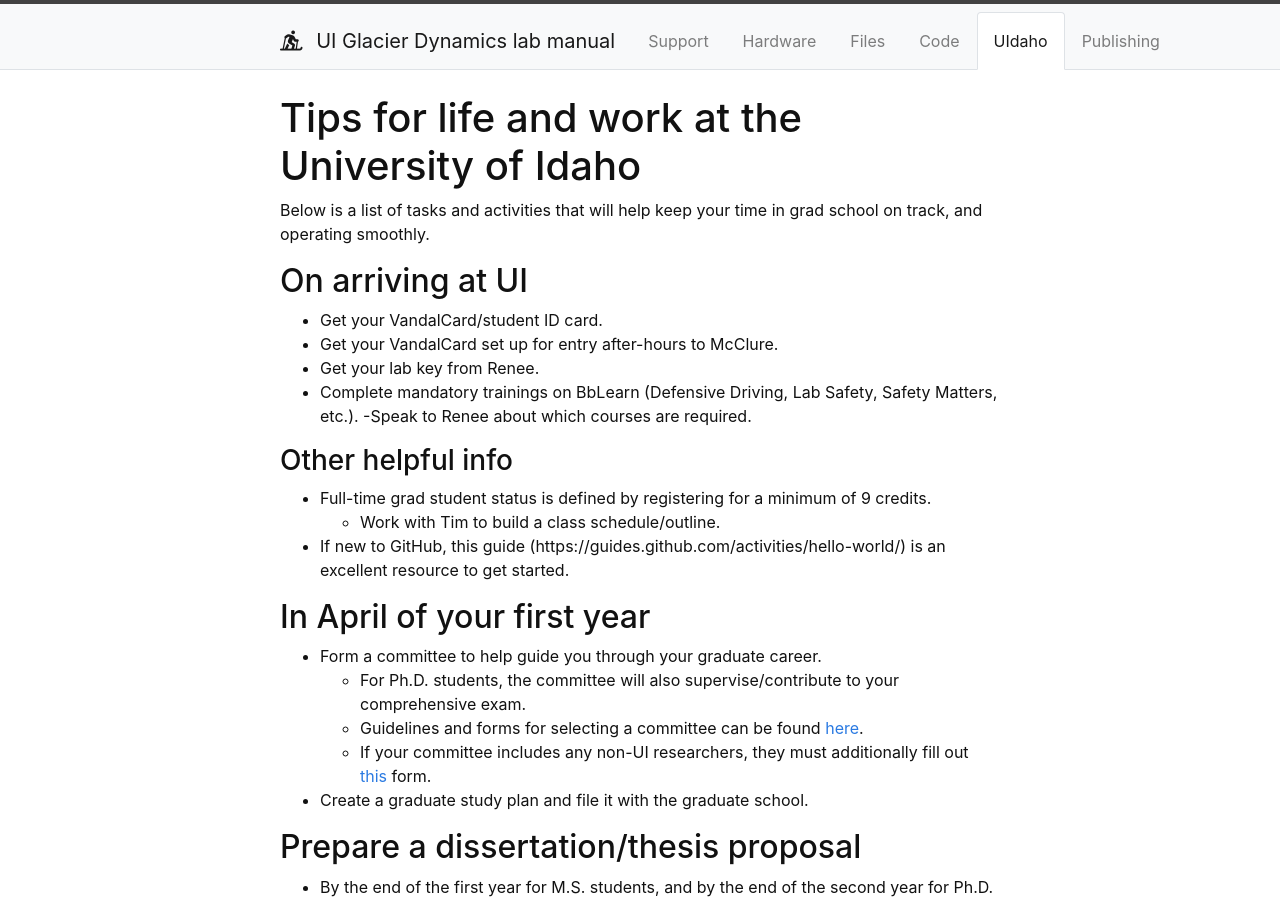
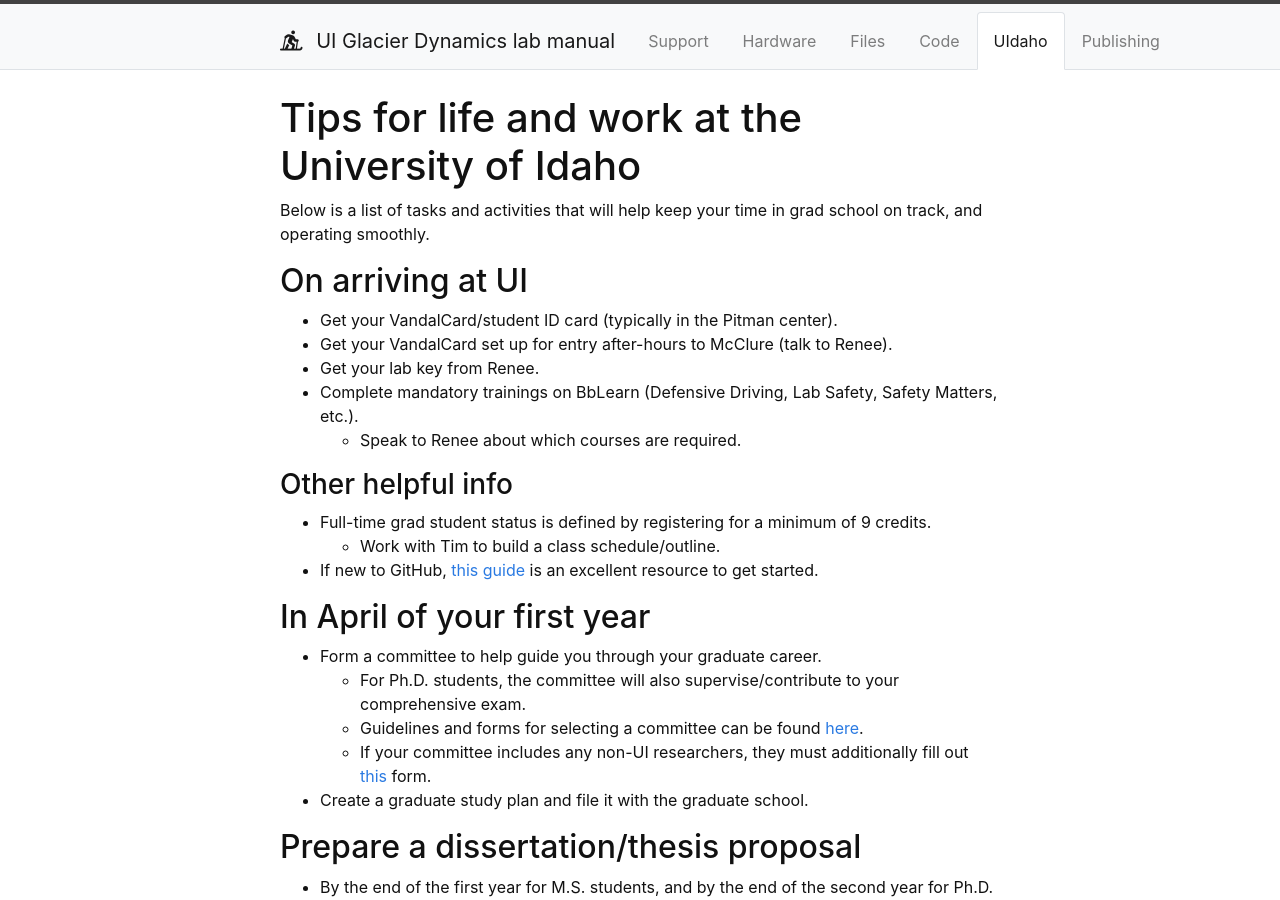
Before and after one commit to yoramterleth/uiglaciology, a Jekyll site: the page built from content/4-UIdaho.md, in a window 1280 px wide and 900 px high. Built offline with Jekyll 4.4.1, drawn with Linux system fonts in a browser that asks for light colours.

Commit message:
few formatting changes

```diff
--- a/content/4-UIdaho.md
+++ b/content/4-UIdaho.md
@@ -8,16 +8,16 @@ nav: true
 Below is a list of tasks and activities that will help keep your time in grad school on track, and operating smoothly.
 
 ## On arriving at UI
-- Get your VandalCard/student ID card.
-- Get your VandalCard set up for entry after-hours to McClure.
+- Get your VandalCard/student ID card (typically in the Pitman center).
+- Get your VandalCard set up for entry after-hours to McClure (talk to Renee).
 - Get your lab key from Renee.
 - Complete mandatory trainings on BbLearn (Defensive Driving, Lab Safety, Safety Matters, etc.).
-    -Speak to Renee about which courses are required.
+    - Speak to Renee about which courses are required.
 
 ### Other helpful info
 - Full-time grad student status is defined by registering for a minimum of 9 credits.
     - Work with Tim to build a class schedule/outline.
-- If new to GitHub, this guide (https://guides.github.com/activities/hello-world/) is an excellent resource to get started.
+- If new to GitHub, [this guide](https://guides.github.com/activities/hello-world/) is an excellent resource to get started.
 
 ## In April of your first year
 - Form a committee to help guide you through your graduate career.
```
